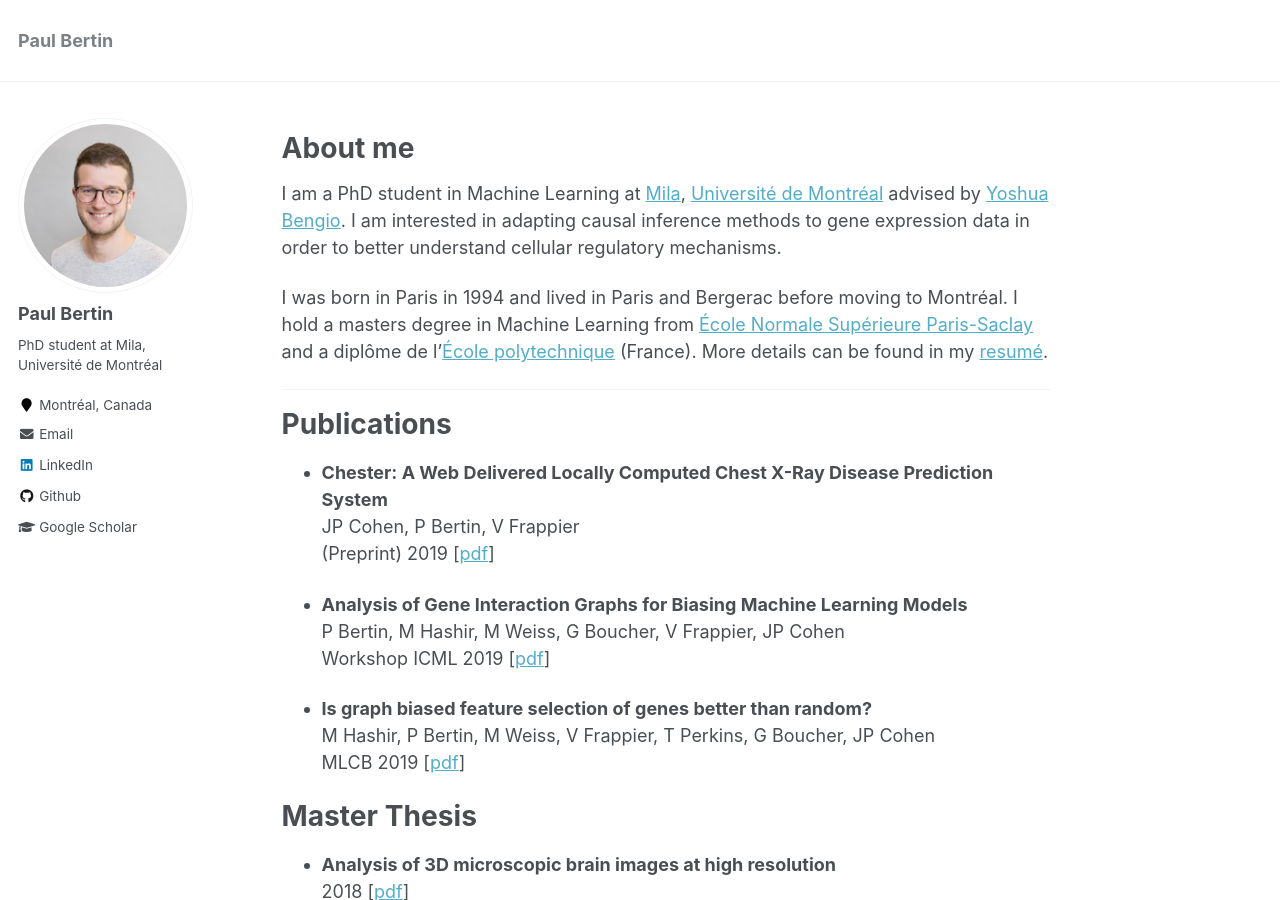
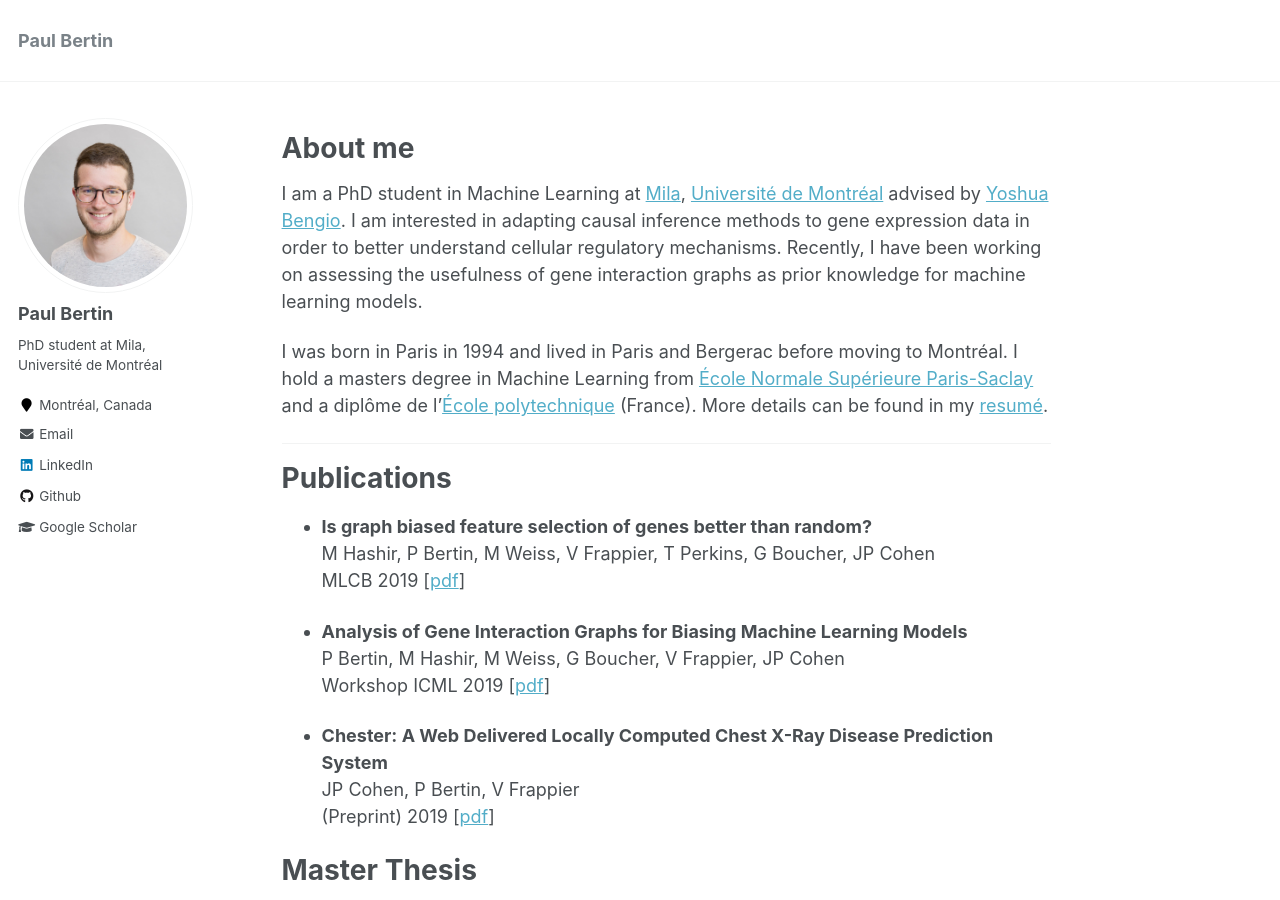
Before and after one commit to Bertinus/Bertinus.github.io, a Jekyll site: the page built from _pages/about.md, in a window 1280 px wide and 900 px high. Built offline with Jekyll 4.4.1, drawn with Linux system fonts in a browser that asks for light colours.

Commit message:
Edited main page

```diff
--- a/_pages/about.md
+++ b/_pages/about.md
@@ -9,24 +9,24 @@ redirect_from:
 ---
 # About me
 
-I am a PhD student in Machine Learning at [Mila](https://mila.quebec/), [Université de Montréal](https://www.umontreal.ca/) advised by [Yoshua Bengio](https://mila.quebec/en/yoshua-bengio/). I am interested in adapting causal inference methods to gene expression data in order to better understand cellular regulatory mechanisms.
+I am a PhD student in Machine Learning at [Mila](https://mila.quebec/), [Université de Montréal](https://www.umontreal.ca/) advised by [Yoshua Bengio](https://mila.quebec/en/yoshua-bengio/). I am interested in adapting causal inference methods to gene expression data in order to better understand cellular regulatory mechanisms. Recently, I have been working on assessing the usefulness of gene interaction graphs as prior knowledge for machine learning models.
 
 I was born in Paris in 1994 and lived in Paris and Bergerac before moving to Montréal. I hold a masters degree in Machine Learning from [École Normale Supérieure Paris-Saclay](https://ens-paris-saclay.fr/en) and a diplôme de l'[École polytechnique](https://www.polytechnique.edu/) (France). More details can be found in my [resumé](https://Bertinus.github.io/files/Resume.pdf).
 
 ___
 # Publications
 
-- **Chester: A Web Delivered Locally Computed Chest X-Ray Disease Prediction System** \\
-JP Cohen, P Bertin, V Frappier \\
-(Preprint) 2019 [[pdf](https://arxiv.org/pdf/1901.11210.pdf)]
+- **Is graph biased feature selection of genes better than random?** \\
+M Hashir, P Bertin, M Weiss, V Frappier, T Perkins, G Boucher, JP Cohen \\
+MLCB 2019 [[pdf](https://arxiv.org/pdf/1910.09600.pdf)]
 
 - **Analysis of Gene Interaction Graphs for Biasing Machine Learning Models** \\
 P Bertin, M Hashir, M Weiss, G Boucher, V Frappier, JP Cohen \\
 Workshop ICML 2019 [[pdf](https://arxiv.org/pdf/1905.02295.pdf)]
 
-- **Is graph biased feature selection of genes better than random?** \\
-M Hashir, P Bertin, M Weiss, V Frappier, T Perkins, G Boucher, JP Cohen \\
-MLCB 2019 [[pdf](https://arxiv.org/pdf/1910.09600.pdf)]
+- **Chester: A Web Delivered Locally Computed Chest X-Ray Disease Prediction System** \\
+JP Cohen, P Bertin, V Frappier \\
+(Preprint) 2019 [[pdf](https://arxiv.org/pdf/1901.11210.pdf)]
 
 # Master Thesis
 
```
